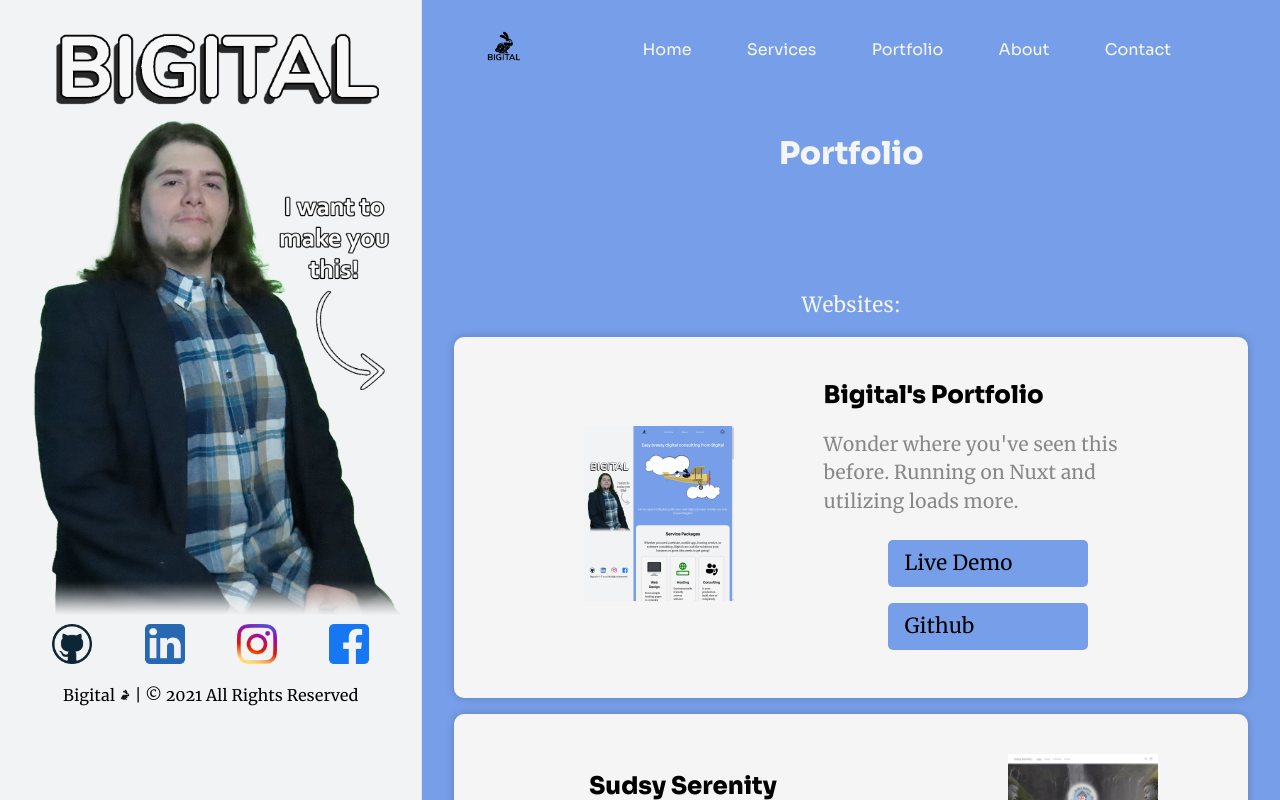
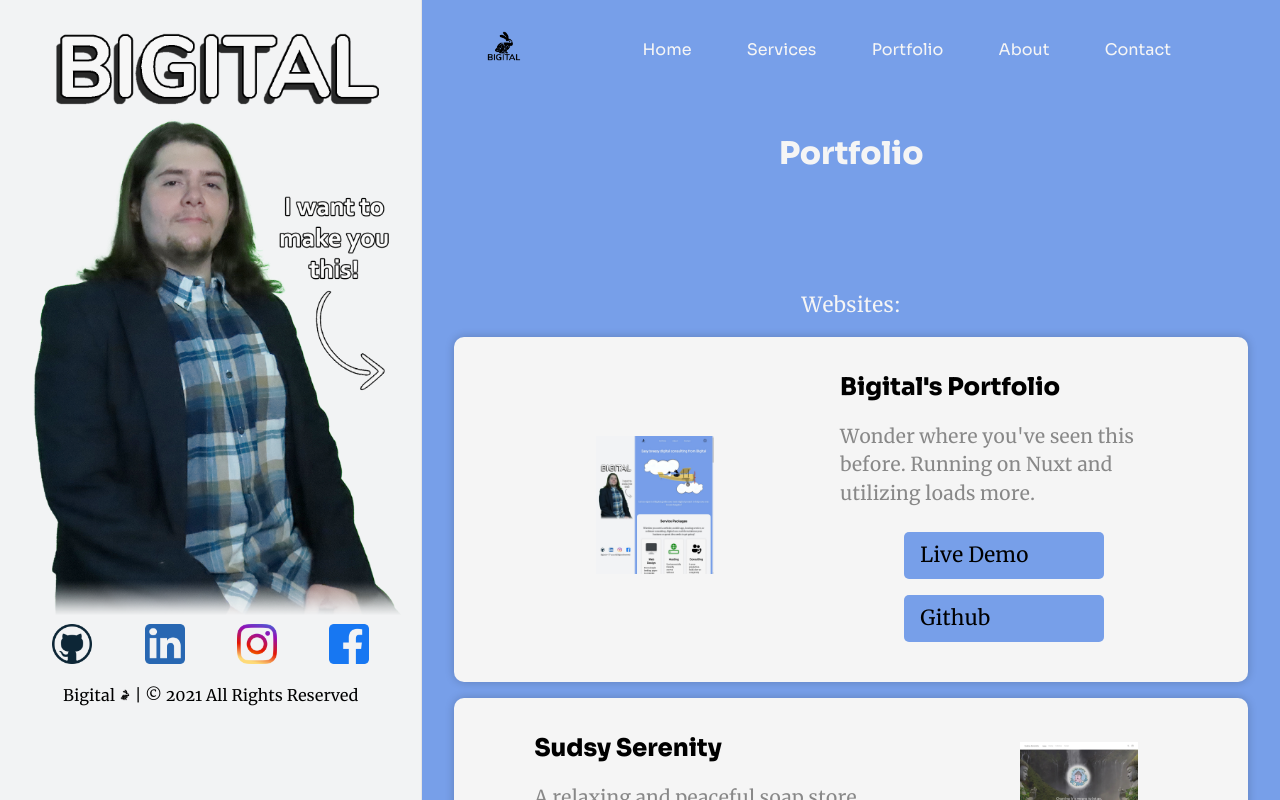
Before and after one commit to iBigital/Bigital-v1, a Nuxt app: page /portfolio in a window 1280 px wide. Built offline with nearby package versions, Linux system fonts and the light colour scheme.

Commit message:
styling fix
fix gross padding on extended cards

```diff
--- a/components/ExtendedCard.vue
+++ b/components/ExtendedCard.vue
@@ -76,13 +76,14 @@
   background-color: var(--color-neutral);
   border-radius: 10px;
   box-shadow: 0px 0px 10px 0px rgba(0, 0, 0, 0.2);
-  padding: 2.5rem;
   display: flex;
   flex-direction: row;
-  align-items: center;
   color: #000;
   background-color: var(--color-neutral);
   margin: 1rem auto;
+}
+section > div:last-of-type {
+  padding: 0 3rem;
 }
 #flip-it {
   flex-direction: row-reverse;
@@ -93,13 +94,9 @@
     align-items: flex-start !important;
     align-self: flex-start !important;
   }
-  section {
-    padding-right: 12%;
-  }
-  #flip-it {
-    padding-left: 17%;
-    padding-right: 0;
-  }
+  section > div > a > img {
+  padding-left: 2rem !important;
+}
 }
 
 @media screen and (max-width: 650px) {
```
